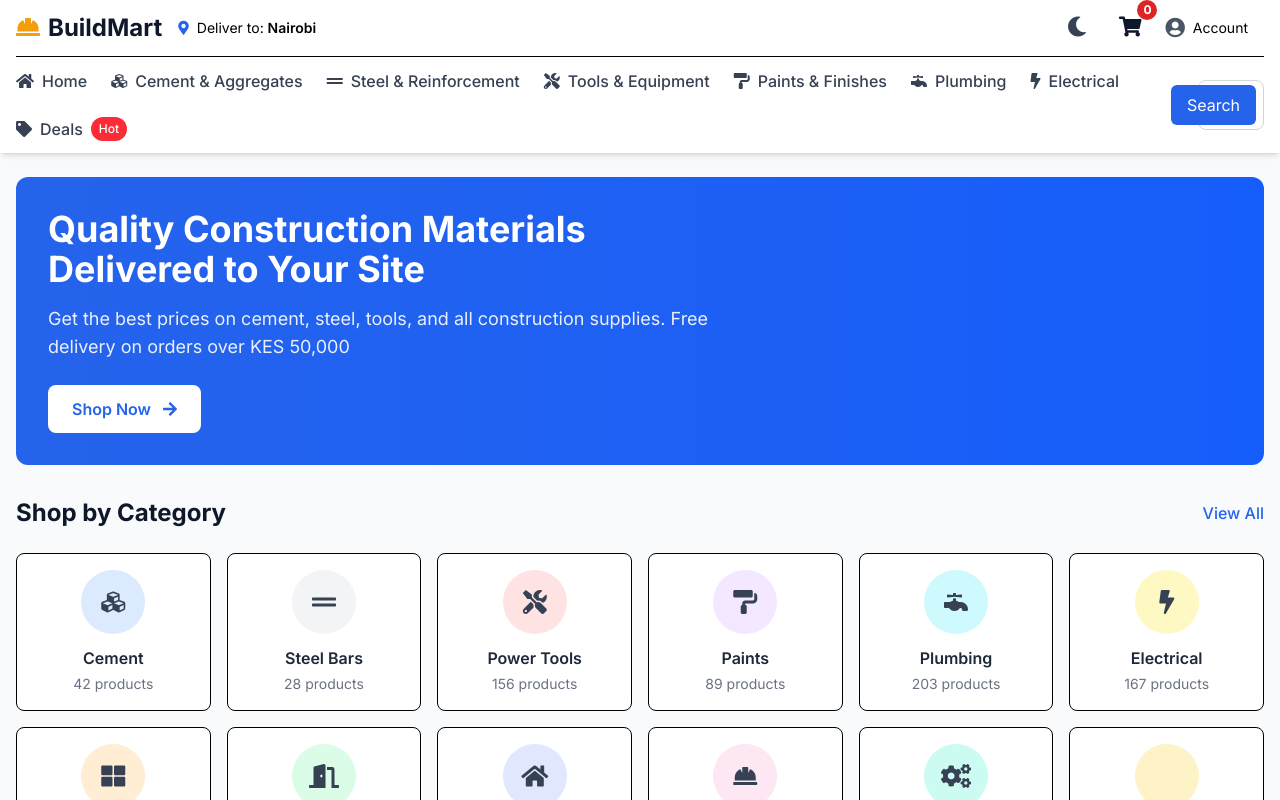
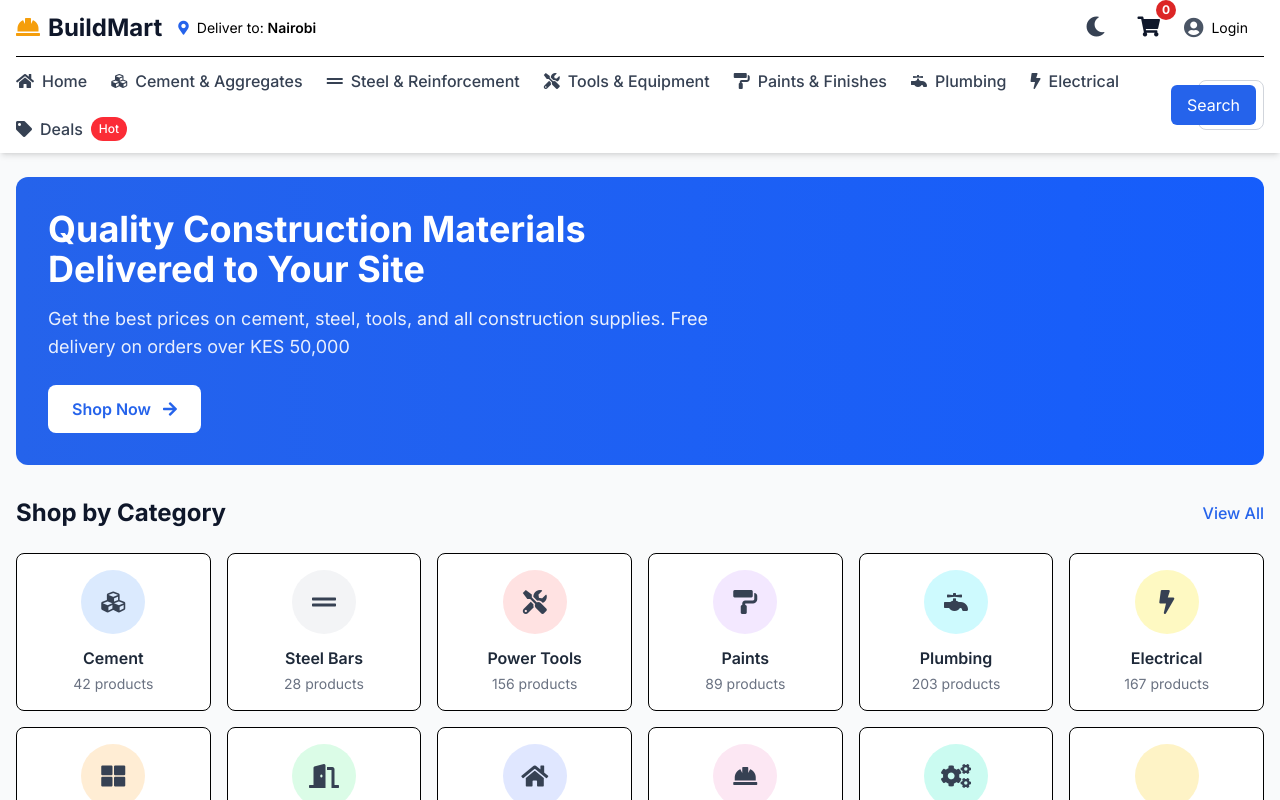
Before and after one commit to Bshisia/BuildMart, a Next.js app: page / in a window 1280 px wide. Shown: the top 800 px of the page. Built offline with nearby package versions, Linux system fonts and the light colour scheme.

Commit message:
Update Header with user authentication and dropdown menu

```diff
--- a/src/app/components/Header.js
+++ b/src/app/components/Header.js
@@ -1,8 +1,10 @@
 import Link from 'next/link';
 import ThemeToggle from './ThemeToggle';
+import { useAuth } from './AuthProvider';
 
 export default function Header({ cart, onCartClick, navigationItems }) {
   const cartCount = cart.reduce((total, item) => total + item.quantity, 0);
+  const { user, logout } = useAuth();
 
   return (
     <header className="sticky top-0 z-50 bg-white dark:bg-gray-900 shadow-md transition-colors">
@@ -28,8 +30,31 @@ export default function Header({ cart, onCartClick, navigationItems }) {
               </button>
             </div>
             <div className="hidden md:flex items-center space-x-2">
-              <i className="fas fa-user-circle text-xl text-gray-600 dark:text-gray-300"></i>
-              <span className="text-sm dark:text-gray-300">Account</span>
+              {user ? (
+                <div className="relative group">
+                  <button className="flex items-center space-x-2 hover:text-primary">
+                    <i className="fas fa-user-circle text-xl text-gray-600 dark:text-gray-300"></i>
+                    <span className="text-sm dark:text-gray-300">{user.name}</span>
+                    <i className="fas fa-chevron-down text-xs dark:text-gray-300"></i>
+                  </button>
+                  <div className="absolute right-0 mt-2 w-48 bg-white dark:bg-gray-800 rounded-lg shadow-lg py-2 hidden group-hover:block">
+                    <Link href="/account" className="block px-4 py-2 text-sm text-gray-700 dark:text-gray-300 hover:bg-gray-100 dark:hover:bg-gray-700">
+                      <i className="fas fa-user mr-2"></i>My Account
+                    </Link>
+                    <Link href="/orders" className="block px-4 py-2 text-sm text-gray-700 dark:text-gray-300 hover:bg-gray-100 dark:hover:bg-gray-700">
+                      <i className="fas fa-box mr-2"></i>My Orders
+                    </Link>
+                    <button onClick={logout} className="w-full text-left block px-4 py-2 text-sm text-gray-700 dark:text-gray-300 hover:bg-gray-100 dark:hover:bg-gray-700">
+                      <i className="fas fa-sign-out-alt mr-2"></i>Logout
+                    </button>
+                  </div>
+                </div>
+              ) : (
+                <Link href="/login" className="flex items-center space-x-2 hover:text-primary">
+                  <i className="fas fa-user-circle text-xl text-gray-600 dark:text-gray-300"></i>
+                  <span className="text-sm dark:text-gray-300">Login</span>
+                </Link>
+              )}
             </div>
             <button className="md:hidden p-2">
               <i className="fas fa-bars text-xl dark:text-white"></i>
```
